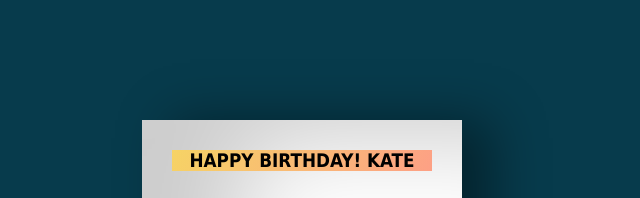
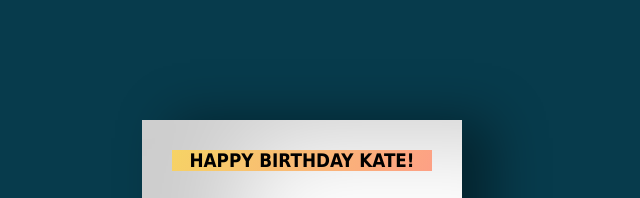
Before and after one commit to Zyrximyu/birthday-kate, a plain HTML site: page index.html in a window 1280 px wide. Shown: the top 198 px of the page, 338-978 px from the left. Drawn offline with Linux system fonts and the light colour scheme; a script that the page names is missing.

Commit message:
index.html

```diff
--- a/index.html
+++ b/index.html
@@ -14,7 +14,7 @@
  <h2></h2>
 <div class="body">
  <div class="birthdayCard">
-<div class="cardFront"><h3 class="happy">HAPPY BIRTHDAY! KATE</h3>
+<div class="cardFront"><h3 class="happy">HAPPY BIRTHDAY KATE!</h3>
 <div class="balloons">
   <div class="balloonOne"></div>
   <div class="balloonTwo"></div>
```
